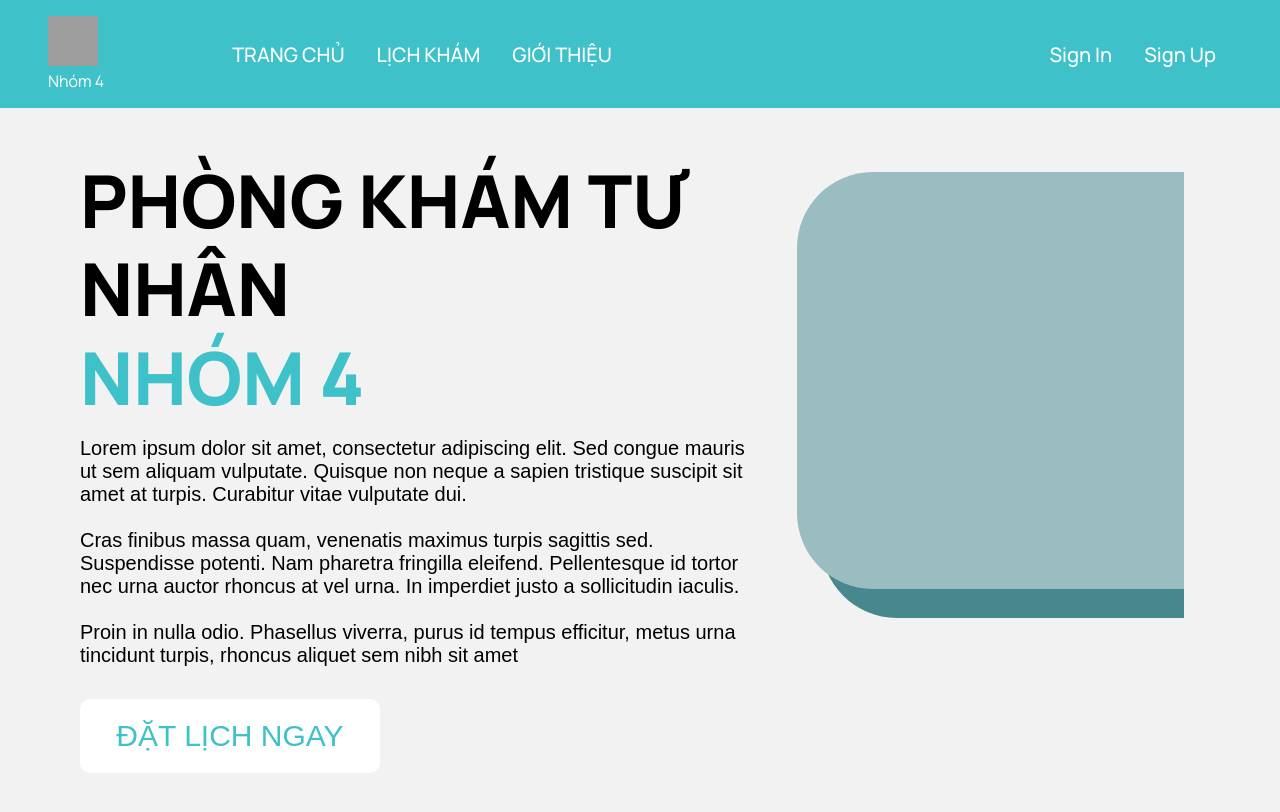
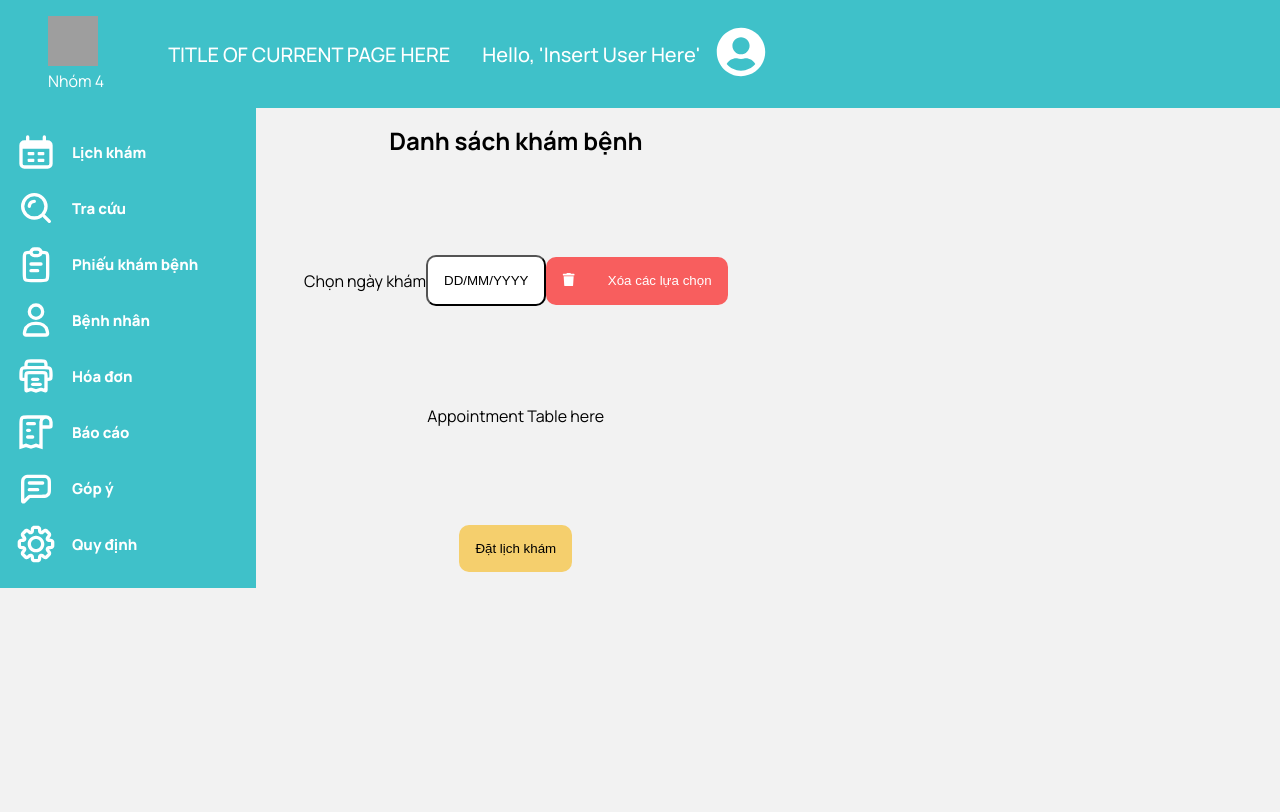
Before and after one commit to phantanhoancuong/Software-Engineering-Private-Clinic, a React (Create React App) app: page / in a window 1280 px wide. Shown: the top 812 px of the page. Built offline with nearby package versions, Linux system fonts and the light colour scheme; grey boxes are pictures that could not be loaded.

Commit message:
Add new HeaderUser, use case Appointment

```diff
--- a/package.json
+++ b/package.json
@@ -8,6 +8,7 @@
     "@testing-library/user-event": "^13.5.0",
     "react": "^18.2.0",
     "react-dom": "^18.2.0",
+    "react-icons": "^4.8.0",
     "react-scripts": "5.0.1",
     "web-vitals": "^2.1.4"
   },
--- a/public/index.html
+++ b/public/index.html
@@ -24,7 +24,7 @@
       work correctly both with client-side routing and a non-root public URL.
       Learn how to configure a non-root public URL by running `npm run build`.
     -->
-    <title>React App</title>
+    <title>Phòng khám 4CARE</title>
   </head>
   <body>
     <noscript>You need to enable JavaScript to run this app.</noscript>
--- a/src/components/navbar/navbar.css
+++ b/src/components/navbar/navbar.css
@@ -5,7 +5,7 @@
   padding: 1rem 1rem;
   background: var(--color-main);
   color: var(--color-whiteText);
-  width: 15%;
+  width: 20%;
 }
 
 .navbar-links {
--- /dev/null
+++ b/src/containers/appointment/AppointmentCreate.jsx
@@ -0,0 +1,12 @@
+import React from "react";
+import "./appointmentCreate.css";
+
+const AppointmentCreate = () => {
+  return (
+    <div className="appointmentCreate">
+      <p>appointmentCreate</p>
+    </div>
+  );
+};
+
+export default AppointmentCreate;
--- /dev/null
+++ b/src/containers/appointment/AppointmentView.jsx
@@ -0,0 +1,53 @@
+import React from "react";
+import "./appointmentView.css";
+
+import { HeaderUser } from "../index";
+import { Navbar } from "../../components/index";
+
+import { FaTrash } from "react-icons/fa";
+
+const AppointmentView = () => {
+  return (
+    <>
+      <HeaderUser />
+      <div className="menu">
+        <Navbar />
+        <div className="appointmentView">
+          <h2>Danh sách khám bệnh</h2>
+
+          <div className="appointmentView__selection">
+            <div className="appointmentView__selection-date">
+              <p>Chọn ngày khám</p>
+              <div className="dropdown">
+                <button className="dropdown-button">DD/MM/YYYY</button>
+                <div className="dropdown-content">
+                  <p>Đây chỉ là placeholder, sau sẽ thay bằng lịch</p>
+                  <p>08/05/2023</p>
+                  <p>10/05/2023</p>
+                  <p>12/05/2023</p>
+                </div>
+              </div>
+            </div>
+
+            <button className="selection__delete">
+              <div className="selection__delete-logo">
+                <FaTrash />
+              </div>
+              <p>Xóa các lựa chọn</p>
+            </button>
+          </div>
+
+          <div className="appointment-table">
+            <p>Appointment Table here</p>
+          </div>
+
+          <button className="selection__appointmentCreate">
+            <a href="/">Đặt lịch khám</a>
+          </button>
+        </div>
+      </div>
+    </>
+  );
+};
+
+export default AppointmentView;
--- /dev/null
+++ b/src/containers/appointment/appointmentCreate.css
@@ -0,0 +1,6 @@
+.footer {
+    display: flex;
+    justify-content: space-between;
+    align-items: center;
+    padding: 2rem 6rem;
+  }
--- /dev/null
+++ b/src/containers/appointment/appointmentView.css
@@ -0,0 +1,85 @@
+.menu {
+  display: flex;
+  flex-direction: row;
+  font-family: var(--font-family);
+}
+
+.appointmentView {
+  display: flex;
+  flex-direction: column;
+  justify-content: space-between;
+  align-items: center;
+  padding: 1rem 3rem;
+  background: var(--color-bg);
+}
+
+.appointmentView__selection,
+.appointmentView__selection-date,
+.selection__delete {
+  display: flex;
+  flex-direction: row;
+  align-items: center;
+}
+
+.selection__delete {
+  color: var(--color-whiteText);
+  background-color: var(--color-button-cancel);
+  border: none;
+  border-radius: 10px;
+}
+
+.selection__delete-logo,
+.selection__delete p {
+  padding: 1rem;
+}
+
+.selection__appointmentCreate {
+  color: var(--color-text);
+  background-color: var(--color-button-action);
+  border: none;
+  border-radius: 10px;
+
+  padding: 1rem;
+}
+
+.dropdown {
+  position: relative;
+  display: inline-block;
+}
+
+.dropdown-button {
+  background-color: var(--color-white);
+  color: var(--color-black);
+  padding: 1rem;
+  border-radius: 10px;
+
+  cursor: pointer;
+}
+
+.dropdown-content {
+  display: none;
+  position: absolute;
+  background-color: var(--color-whiteText);
+  min-width: 160px;
+  /* box-shadow: 0px 8px 16px 0px rgba(0,0,0,0.2); */
+  z-index: 1;
+}
+
+.dropdown-content p {
+  color: var(--color-text);
+  padding: 12px 16px;
+  text-decoration: none;
+  display: block;
+}
+
+.dropdown-content a:hover {
+  background-color: var(--color-whiteText);
+}
+
+.dropdown:hover .dropdown-content {
+  display: block;
+}
+
+.dropdown:hover .dropbtn {
+  background-color: #3e8e41;
+}
--- /dev/null
+++ b/src/containers/header/HeaderUser.jsx
@@ -0,0 +1,34 @@
+import React from "react";
+import "./headerUser.css";
+
+import logo from "../../assets/Logo.svg";
+import { FaUserCircle } from "react-icons/fa";
+
+const HeaderUser = () => {
+  return (
+    <div className="headerUser">
+      <div className="headerUser-links">
+        <div className="headerUser-links_logo">
+          <img src={logo} alt="Logo" />
+          <p>Nhóm 4</p>
+        </div>
+
+        <div className="headerUser-title">
+          <p>Title of current page here</p>
+        </div>
+
+        <div className="headerUser-user">
+          <p>Hello, 'insert User Here'</p>
+          {/* <div className="headerUser-user_hello">
+                <p>Hello, 'insert User Here'</p>
+              </div> */}
+          <div className="headerUser-user_logos">
+            <FaUserCircle color="#fff" fontSize={50}/>
+          </div>
+        </div>
+      </div>
+    </div>
+  );
+};
+
+export default HeaderUser;
--- /dev/null
+++ b/src/containers/header/headerUser.css
@@ -0,0 +1,54 @@
+.headerUser {
+  display: flex;
+  justify-content: space-between;
+  align-items: center;
+  padding: 1rem 3rem;
+  background: var(--color-main);
+}
+
+.headerUser-links {
+  display: flex;
+  justify-content: flex-start;
+  align-items: center;
+}
+
+.headerUser-links_logo {
+  float: left;
+  margin-right: 2rem;
+}
+
+.headerUser-links_logo img {
+  width: 50px;
+  height: 50px;
+}
+
+.headerUser-links_logo p {
+  color: var(--color-whiteText);
+  font-family: var(--font-family);
+  align-items: center;
+}
+
+.headerUser-title {
+  margin-left: 1rem;
+  display: flex;
+  flex-direction: row;
+  text-transform: uppercase;
+}
+
+.headerUser-user {
+  display: flex;
+  justify-content: flex-end;
+  align-items: center;
+  text-transform: capitalize;
+}
+
+.headerUser-title p,
+.headerUser-user p {
+  color: var(--color-whiteText);
+  font-family: var(--font-family);
+  font-weight: 500;
+  font-size: 20px;
+
+  margin: 0 1rem;
+  cursor: pointer;
+}
--- a/src/containers/index.js
+++ b/src/containers/index.js
@@ -1,3 +1,6 @@
 export { default as Footer } from "./footer/Footer";
 export { default as Header } from "./header/Header";
+export { default as HeaderUser } from "./header/HeaderUser";
 export { default as Intro } from "./intro/Intro";
+export { default as AppointmentView } from "./appointment/AppointmentView";
+export { default as AppointmentCreate } from "./appointment/AppointmentCreate";
--- a/src/index.css
+++ b/src/index.css
@@ -10,7 +10,9 @@
   --color-text: #000000;
   --color-subtext: #99bdc1;
   --color-whiteText: #ffffff;
-  --color-action-button: #f5cf6d;
-  --color-cancel-button: #f85e5e;
-  --color-accept-button: #35c867;
+  --color-button-action: #f5cf6d;
+  --color-button-cancel: #f85e5e;
+  --color-button-accept: #35c867;
+  --color-white: #ffffff;
+  --color-black: #000000;
 }
--- a/src/pages/App/App.js
+++ b/src/pages/App/App.js
@@ -1,17 +1,17 @@
 import React from "react";
 
-import { Footer, Header, Intro } from "../../containers";
+import { Footer, Header, Intro, AppointmentView } from "../../containers";
 import { Navbar } from "../../components";
-
 
 import "./App.css";
 
 const App = () => {
   return (
     <div className="App">
-      <Header />
-      <Intro />
+      {/* <Header /> */}
+      {/* <Intro /> */}
       {/* <Footer /> */}
+      <AppointmentView />
     </div>
   );
 };
```
Also changed, not shown: 1 other file (tests, documents, lock files or other folders).
